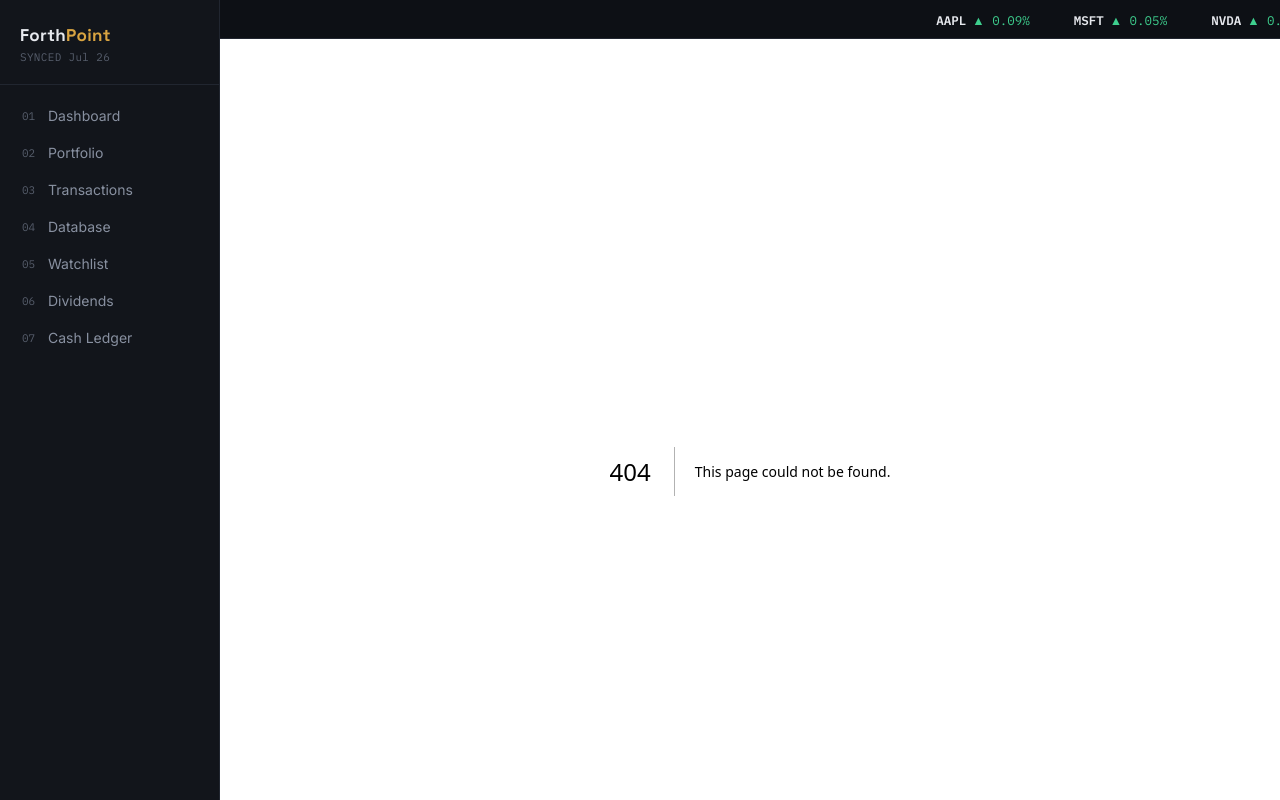
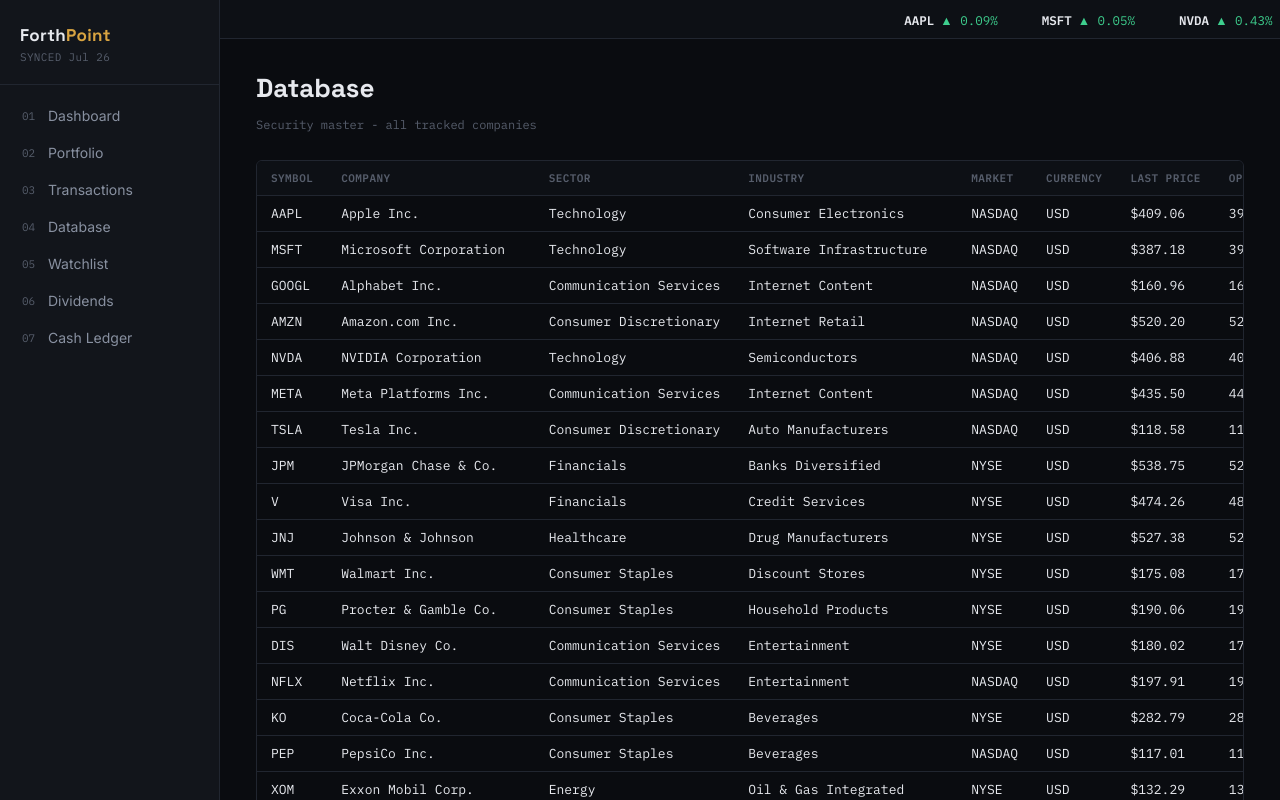
Before and after one commit to mdsabbir-hub/DSE-Database, a Next.js app: page /database in a window 1280 px wide. Before the commit this address had no page. Shown: the top 800 px of the page. Built offline with nearby package versions, Linux system fonts and the light colour scheme.

Commit message:
Create page.tsx

```diff
--- /dev/null
+++ b/src/app/database/page.tsx
@@ -0,0 +1,15 @@
+import { getTableData } from "@/lib/data";
+import DataTable from "@/components/DataTable";
+
+export const dynamic = "force-static";
+
+export default function DatabasePage() {
+  const { columns, rows } = getTableData("04-database");
+  return (
+    <>
+      <h1 className="page-title">Database</h1>
+      <p className="page-meta">Security master - all tracked companies</p>
+      <DataTable columns={columns} rows={rows} />
+    </>
+  );
+}
```
